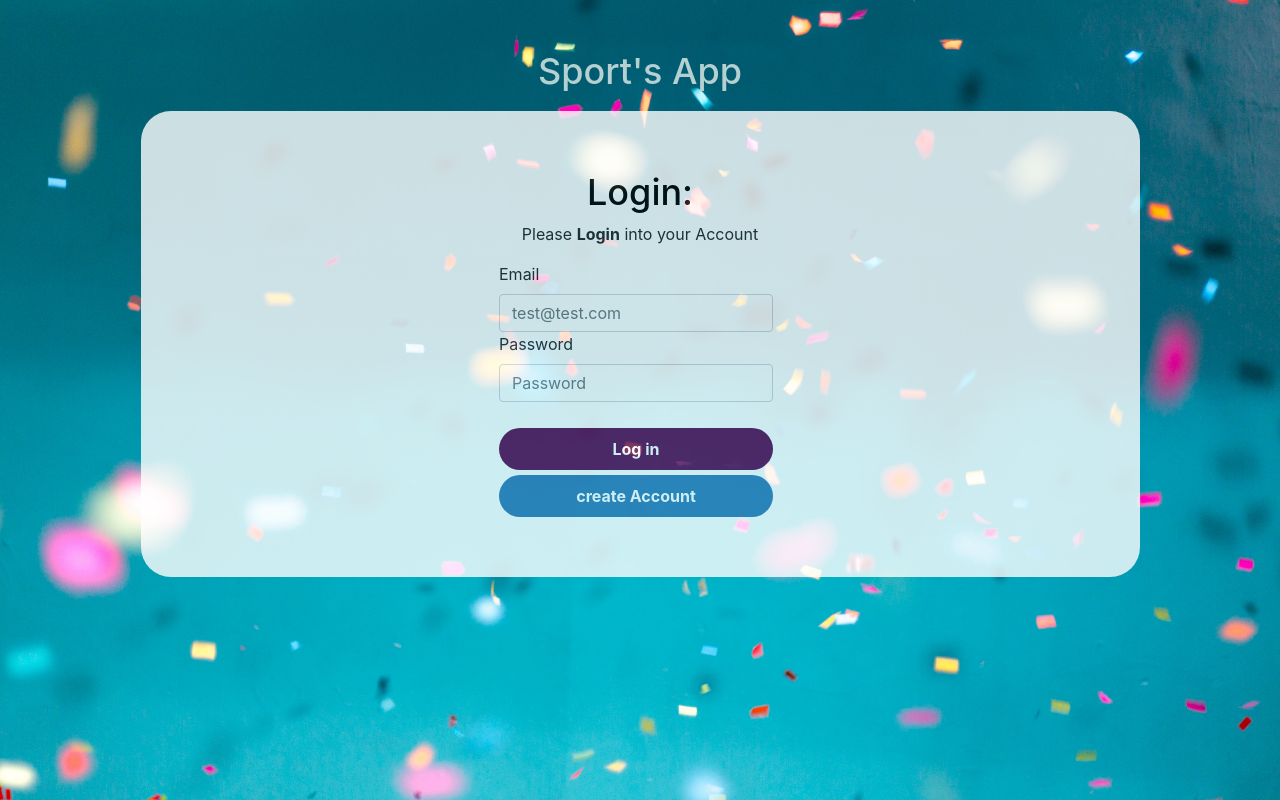
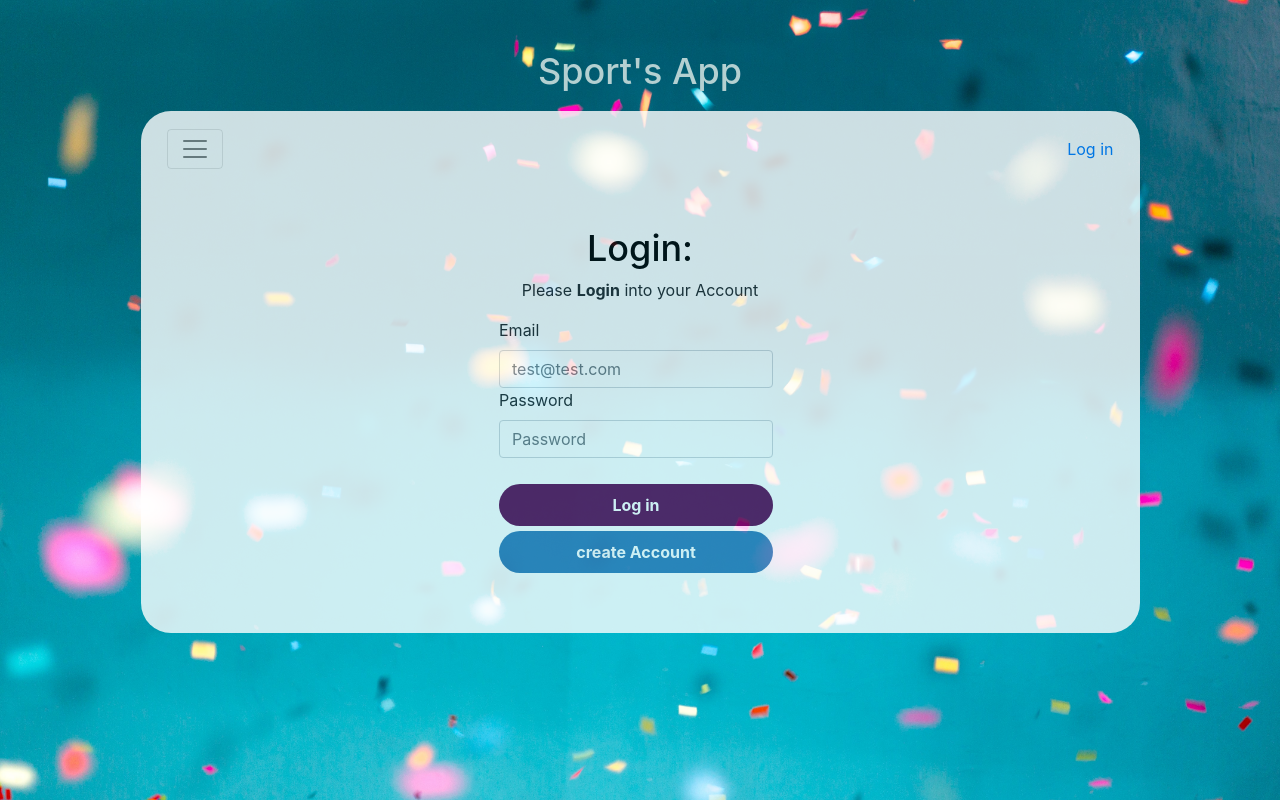
Before and after one commit to asadhameed/event-management-frontend, a React (Create React App) app: page /login in a window 1280 px wide. Built offline with nearby package versions, Linux system fonts and the light colour scheme.

Commit message:
make dropdown and also make globle user

```diff
--- a/src/App.js
+++ b/src/App.js
@@ -2,14 +2,19 @@ import React from 'react';
 import './App.css';
 import Routers from './routers';
 import { Container } from 'reactstrap'
+import { ContextWrapper } from './user-context';
 function App() {
   return (
+
       <Container>
+         <ContextWrapper>
         <h1>Sport's App</h1>
         <div className='content'>
           <Routers />
         </div>
+        </ContextWrapper>
       </Container>
+
   );
 }
 
--- /dev/null
+++ b/src/components/topnav.js
@@ -0,0 +1,46 @@
+
+import React, { useState, useContext } from 'react';
+import { Collapse, Navbar, NavbarToggler, Nav, NavItem } from 'reactstrap';
+import { Link } from 'react-router-dom';
+import { UserContext } from '../user-context';
+const TopNav = () => {
+    const [collapsed, setCollapsed] = useState(true);
+    const { isLogin, SetLogin } = useContext(UserContext)
+
+    const toggleNavbar = () => setCollapsed(!collapsed);
+
+    const logoutHandler = () => {
+        localStorage.removeItem('token');
+        localStorage.removeItem('user');
+        SetLogin(false);
+    }
+
+    return (
+        <div>
+            <Navbar color="faded" light>
+                <NavbarToggler onClick={toggleNavbar} />
+                <Link to='/' hidden={!isLogin} onClick={logoutHandler}>Log out</Link>
+                <Link to='/login' hidden={isLogin} >Log in</Link>
+
+                <Collapse isOpen={!collapsed} navbar>
+                    <Nav navbar>
+
+                        <NavItem>
+                            <Link to='/' >Dash Board</Link>
+                        </NavItem>
+                        {isLogin ?
+                            <NavItem>
+                                <Link to='/event' >Create Event</Link>
+                            </NavItem>
+                            : ""}
+                    </Nav>
+                </Collapse>
+
+
+            </Navbar>
+        </div>
+    )
+
+}
+
+export default TopNav;
--- a/src/pages/user/login/index.js
+++ b/src/pages/user/login/index.js
@@ -1,10 +1,12 @@
-import React, { useState } from 'react'
+import React, { useContext, useState } from 'react'
 import { Container, Button, Input, Label, Form, FormGroup, UncontrolledAlert } from 'reactstrap';
 import Api from '../../../services/api';
+import {UserContext} from '../../../user-context';
 export default function Login({ history }) {
     const [email, setEmail] = useState('');
     const [password, setPassword] = useState('')
     const [message, setMessage] = useState('')
+    const { SetLogin} = useContext(UserContext)
     const handelSubmit = async evt => {
         evt.preventDefault();
         setMessage('')
@@ -15,6 +17,7 @@ export default function Login({ history }) {
         }).then(res => {
             localStorage.setItem("user", res.data.user)
             localStorage.setItem('token', res.headers['x-auth-token'])
+            SetLogin(true)
             history.push('/')
         }).catch(err => {
             if (err.response) {
--- a/src/routers.js
+++ b/src/routers.js
@@ -4,9 +4,11 @@ import Login from './pages/user/login';
 import Dashboard from './pages/dashboard';
 import Register from './pages/user/register';
 import CreateEvent from './pages/event'
+import Topnav from './components/topnav';
 export default function Router() {
     return (
         <BrowserRouter>
+        <Topnav></Topnav>
             <Switch>
                 <Route path='/' exact component={Dashboard} />
                 <Route path='/login' exact component={Login} />
--- /dev/null
+++ b/src/user-context.js
@@ -0,0 +1,24 @@
+import React, { useState, createContext } from 'react';
+
+export const UserContext = createContext();
+export const ContextWrapper = (pros) => {
+
+    const defaultValueHandler = () => {
+        const id = localStorage.getItem('user');
+        const token = localStorage.getItem('token');
+        return (id && token) ? true : false;
+    }
+    const [isLogin, SetLogin] = useState(defaultValueHandler);
+    const user = {
+        isLogin,
+        SetLogin
+    }
+
+    return (
+        <UserContext.Provider value={user}>
+            { /*children should be in small alphabetic */}
+            {pros.children}
+        </UserContext.Provider>
+
+    )
+}
```
Lines whose indentation alone changed are shown as unchanged.
